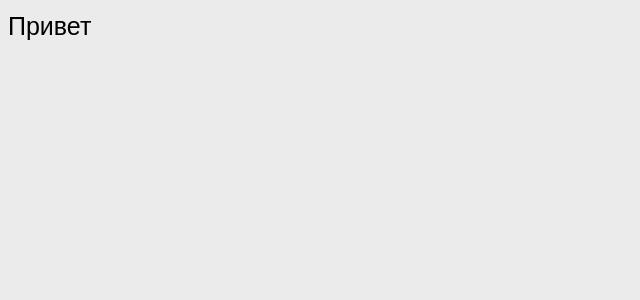
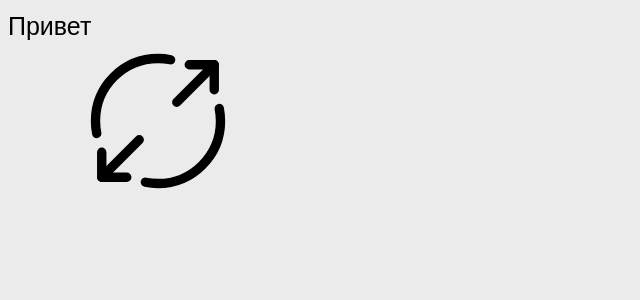
Before and after one commit to sashazakatov/ecosolution-test, a React (Create React App) app: page / in a window 1280 px wide. Shown: the top 300 px of the page, without its empty margins (0-640 px from the left). Built offline with nearby package versions, Linux system fonts and the light colour scheme.

Commit message:
add icons

```diff
--- a/src/components/App/App.jsx
+++ b/src/components/App/App.jsx
@@ -1,7 +1,13 @@
+import Icons from '../../Icons/sprite.svg';
 
 const App = () => {
   return (
-    <div>Привет</div>
+    <>
+      <div>Привет</div>
+      <svg>
+        <use href={Icons + '#maximize-circle'}></use>
+      </svg>
+    </>
   );
 }
 
```
Also changed, not shown: src/Icons/sprite.svg (added).
